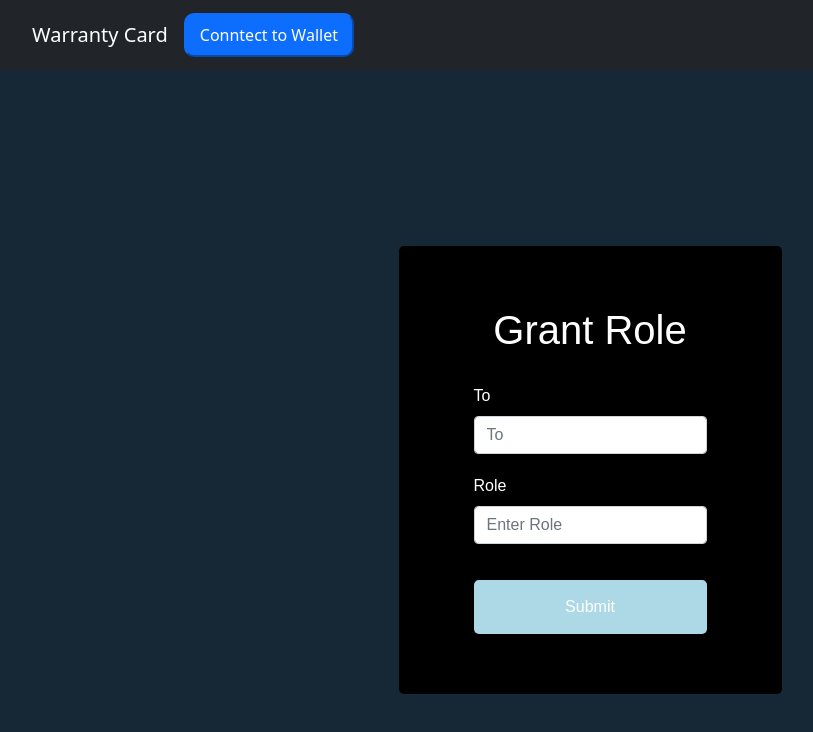
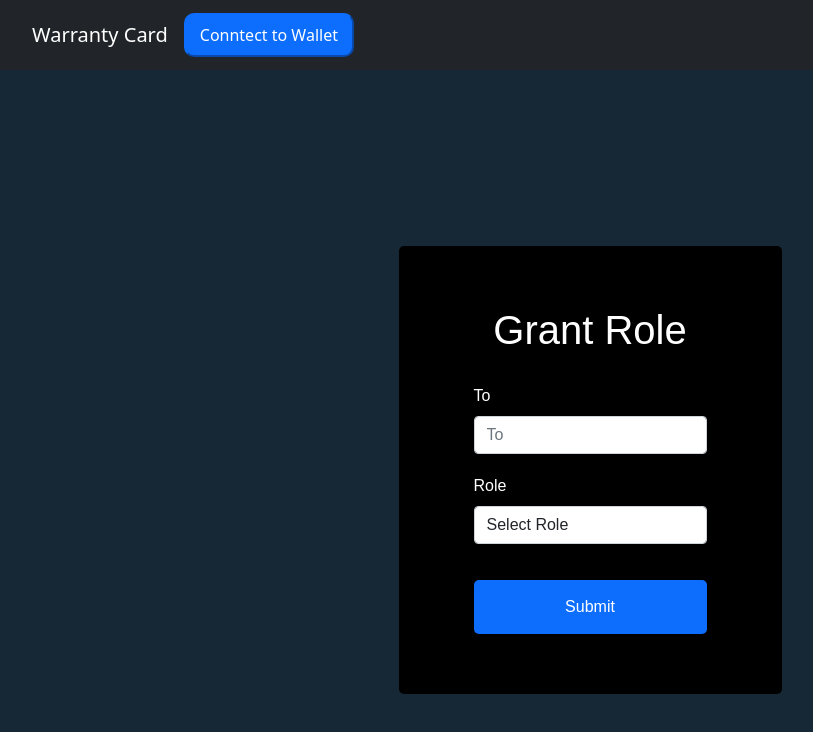
Before and after one commit to kunalchhabra37/Warranty-Card-NFT, a React (Vite) app in the folder client/: page /grant-role in a window 1280 px wide. Shown: the top 732 px of the page, without its empty margins (50-863 px from the left). Built offline with nearby package versions, Linux system fonts and the light colour scheme.

Commit message:
validation and toastify

```diff
--- a/client/package.json
+++ b/client/package.json
@@ -13,9 +13,11 @@
     "ethers": "^5.6.9",
     "react": "^18.0.0",
     "react-bootstrap": "^2.4.0",
+    "react-calendar-icon": "^0.10.0",
     "react-datepicker": "^4.8.0",
     "react-dom": "^18.0.0",
-    "react-router-dom": "^6.3.0"
+    "react-router-dom": "^6.3.0",
+    "react-toastify": "^9.0.7"
   },
   "devDependencies": {
     "@types/react": "^18.0.0",
--- a/client/src/App.css
+++ b/client/src/App.css
@@ -38,7 +38,7 @@
   cursor: pointer;
   display: inline-block;
   width: 100%;
-  background: lightblue;
+  /* background: lightblue; */
   padding: 15px;
   font-family: inherit;
   margin-top: 20px;
--- a/client/src/App.jsx
+++ b/client/src/App.jsx
@@ -10,6 +10,7 @@ import CheckExpiry from "./components/CheckExpiry"
 import SafeTrasferFrom from "./components/SafeTrasferFrom"
 import GetNFT from "./components/GetNFT";
 import ViewNFT from "./components/ViewNFT";
+import { ToastContainer, toast } from "react-toastify";
 import './App.css'
 // import { useContext } from 'react';
 // import { WarrantyCardContext } from './context/WarrantyCardContext';
@@ -20,6 +21,7 @@ function App() {
 // console.log(value)
   return (
     <div className="App">
+      <ToastContainer />
       <NavBar />
             <div className="form-style">
               <BrowserRouter>
--- a/client/src/components/Approve.jsx
+++ b/client/src/components/Approve.jsx
@@ -1,12 +1,36 @@
 import React, { useState } from "react";
 import Button from "react-bootstrap/Button";
 import Form from "react-bootstrap/Form";
+import { ToastContainer, toast } from "react-toastify";
+import "react-toastify/dist/ReactToastify.css";
 const Approve = () => {
   const [to, setTo] = useState ("");
   const [tokenURI, setTokenURI] = useState("");
+
+  const validateAddress = (address) => {
+    const regex = new RegExp('^0x[a-fA-F0-9]{40}$');
+    return regex.test(address);
+  }
+  const validateBigInt = (bigInt) => {
+    const regex = new RegExp('^[1-9][0-9]*$');
+    return regex.test(bigInt);
+  }
     const handleSubmit = (e) => {
-        e.preventDefault();
-    console.log(to, tokenURI);
+      e.preventDefault();
+      if (!validateBigInt(to)) {
+        toast.warning("Not a valid address", {
+          position: "top-right",
+          autoClose: 4000,
+          hideProgressBar: false,
+          closeOnClick: true,
+          pauseOnHover: true,
+          draggable: true,
+          progress: undefined,
+        });
+      }
+      else {
+        console.log(to, tokenURI);
+      }
   };
   return (
     <div className="container1">
--- a/client/src/components/GrantRole.jsx
+++ b/client/src/components/GrantRole.jsx
@@ -32,11 +32,18 @@ const GrantRole = () => {
         <Form.Group className="mb-3 ctrl">
           <Form.Label>Role</Form.Label>
           <Form.Control
-            type="text"
-            placeholder="Enter Role"
+            as="select"
             value={role}
+            custom
             onChange={(e) => setRole(e.target.value)}
-          />
+          >
+            <option value="">Select Role</option>
+            <option value="MINTER_ROLE">Minter Role</option>
+            <option value="MINTER_ADMIN">Minter Admin</option>
+            <option value="SERVICE_PROVIDER">Service Provider</option>
+            <option value="SERVICE_PROVIDER_ADMIN">Service Provider Admin</option>
+          </Form.Control>
+
         </Form.Group>
         <Button variant="primary" type="submit" onClick={handleSubmit}>
           Submit
--- a/client/src/components/Navbar.jsx
+++ b/client/src/components/Navbar.jsx
@@ -2,6 +2,7 @@ import { useContext } from "react";
 import Container from "react-bootstrap/Container";
 import Nav from "react-bootstrap/Nav";
 import Navbar from "react-bootstrap/Navbar";
+import NavDropdown from 'react-bootstrap/NavDropdown';
 import Button from "./Button";
 import { WarrantyCardContext } from "../context/WarrantyCardContext";
 
@@ -31,8 +32,14 @@ function NavBar() {
               {minterRoleAdmin && (
                 <>
                   {" "}
-                  <Nav.Link href="/grant-role">Grant Role</Nav.Link>
-                  <Nav.Link href="/revoke-role">Revoke Role</Nav.Link>
+                  <NavDropdown title="Roles" id="basic-nav-dropdown">
+                    <NavDropdown.Item href="/grant-role">
+                    Grant Role
+                    </NavDropdown.Item>
+                    <NavDropdown.Item href="/revoke-role">
+                    Revoke Role
+                    </NavDropdown.Item>
+                  </NavDropdown>
                 </>
               )}
             </Nav>
--- a/client/src/components/RevokeRole.jsx
+++ b/client/src/components/RevokeRole.jsx
@@ -30,11 +30,18 @@ const RevokeRole = () => {
         <Form.Group className="mb-3 ctrl">
           <Form.Label>Role</Form.Label>
           <Form.Control
-            type="text"
-            placeholder="Enter Role"
+            as="select"
             value={role}
+            custom
             onChange={(e) => setRole(e.target.value)}
-          />
+          >
+            <option value="">Select Role</option>
+            <option value="MINTER_ROLE">Minter Role</option>
+            <option value="MINTER_ADMIN">Minter Admin</option>
+            <option value="SERVICE_PROVIDER">Service Provider</option>
+            <option value="SERVICE_PROVIDER_ADMIN">Service Provider Admin</option>
+          </Form.Control>
+
         </Form.Group>
         <Button variant="primary" type="submit" onClick={handleSubmit}>
           Submit
```
Also changed, not shown: 1 other file (tests, documents, lock files or other folders).
